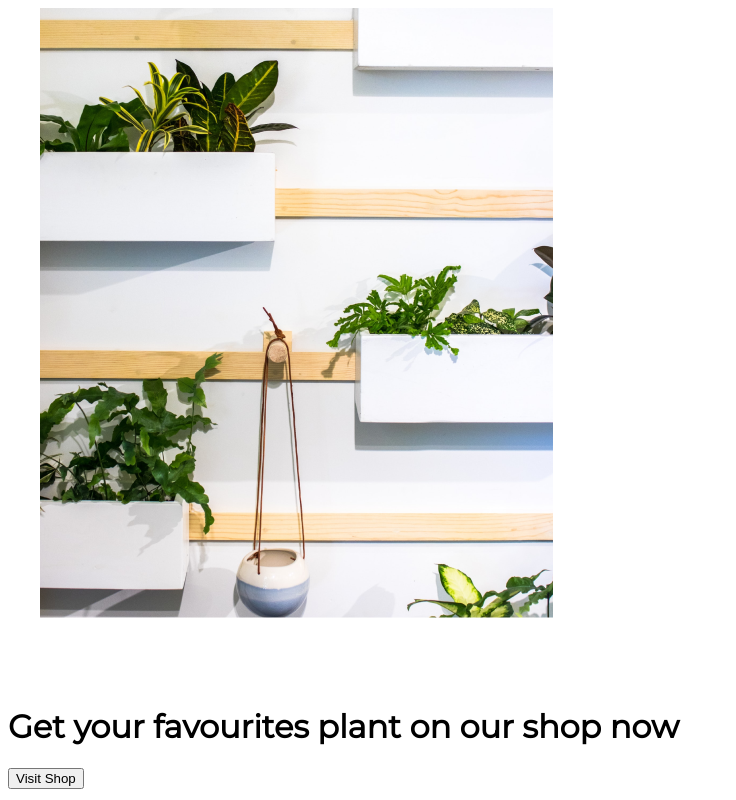
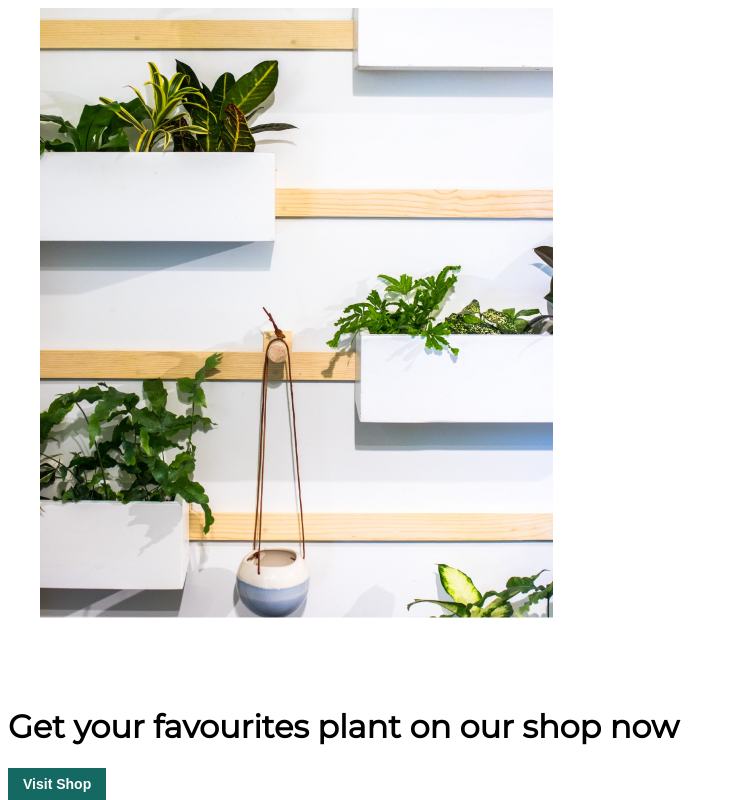
Before and after one commit to GulnazAlisherova/plant-shop, a plain HTML site: page index.html in a window 1280 px wide. Shown: the part 2583-3383 px from the top of the page, without its empty margins (0-736 px from the left). Drawn offline with Linux system fonts and the light colour scheme.

Commit message:
added class for tag button inside tag div with class col-7

```diff
--- a/index.html
+++ b/index.html
@@ -161,7 +161,7 @@
       <div class="row">
         <div class="col-7">
           <h1>Get your favourites plant on our shop now</h1>
-          <button>Visit Shop</button>
+          <button class="btn-2">Visit Shop</button>
         </div>
         <div class="col-5"></div>
       </div>
```
